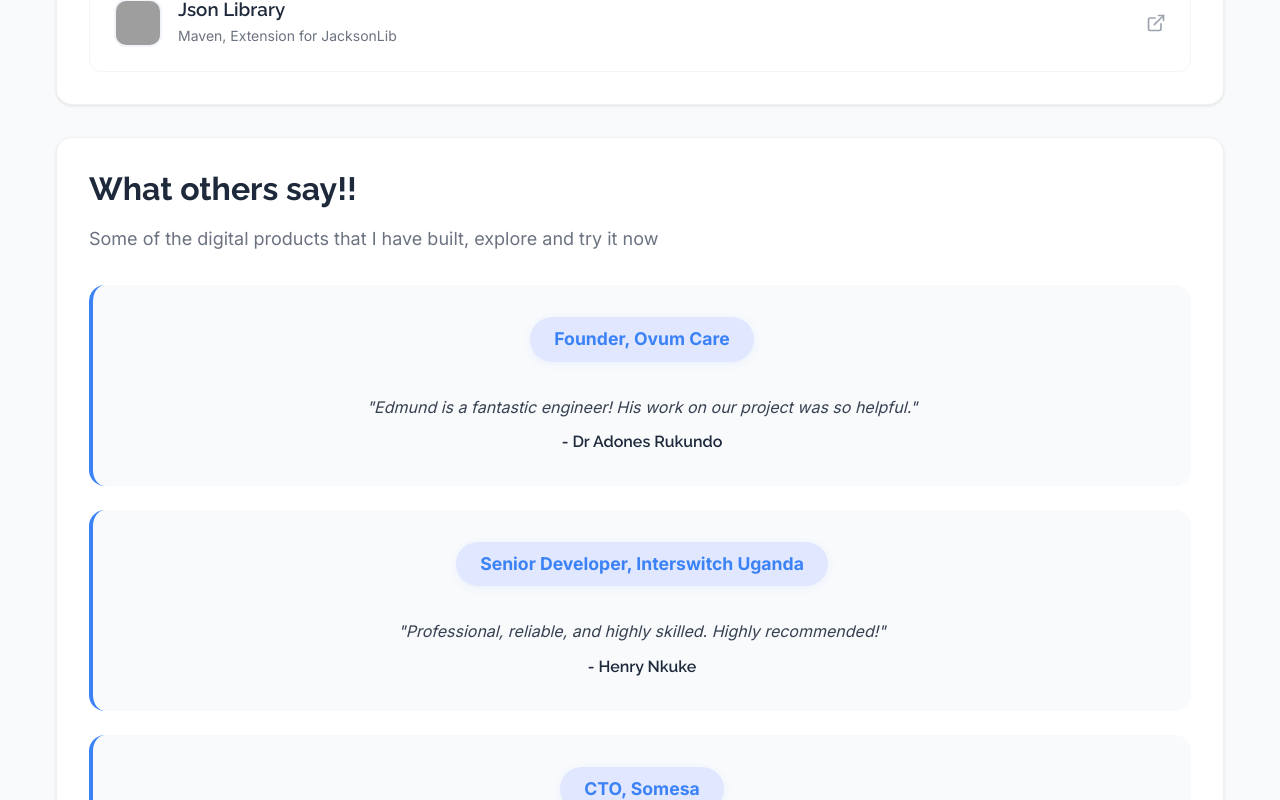
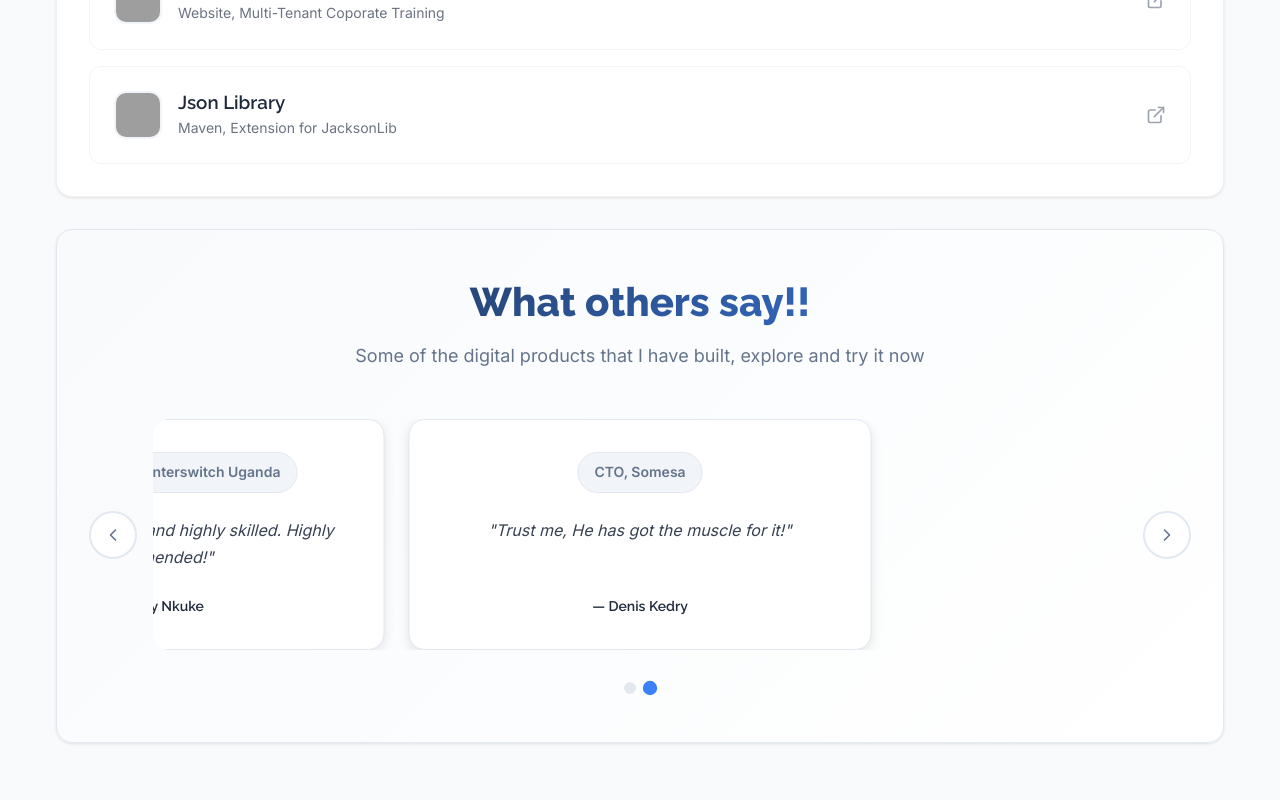
Before and after one commit to Edmundtutu/Portfolio, a React (Vite) app: page / in a window 1280 px wide. Shown: the part 1740-2540 px from the top of the page. Built offline with nearby package versions, Linux system fonts and the light colour scheme; grey boxes are pictures that could not be loaded.

Commit message:
Improve responsiveness of testimonials and tech stack sections

```diff
--- a/src/components/TechStackCarousel.tsx
+++ b/src/components/TechStackCarousel.tsx
@@ -79,6 +79,7 @@ const TechStackCarousel: React.FC<TechStackCarouselProps> = ({ items }) => {
       </div>
 
       <div className="tech-stack-content">
+        <div className="tech-stack-main">
           <div className="carousel-section">
             <Carousel
               items={items}
@@ -138,7 +139,10 @@ const TechStackCarousel: React.FC<TechStackCarouselProps> = ({ items }) => {
                 </div>
               </div>
             )}
+          </div>
+        </div>
 
+        <div className="tech-grid-section">
           <div className="tech-grid">
             {items.map((item) => (
               <div
--- /dev/null
+++ b/src/components/TestimonialCarousel.tsx
@@ -0,0 +1,154 @@
+import React, { useState, useEffect, useRef } from 'react';
+import { ChevronLeft, ChevronRight } from 'lucide-react';
+import { Testimonial } from './types';
+
+interface TestimonialCarouselProps {
+  testimonials: Testimonial[];
+}
+
+const TestimonialCarousel: React.FC<TestimonialCarouselProps> = ({ testimonials }) => {
+  const [currentIndex, setCurrentIndex] = useState(0);
+  const [itemsPerView, setItemsPerView] = useState(1);
+  const [isAutoPlaying, setIsAutoPlaying] = useState(true);
+  const carouselRef = useRef<HTMLDivElement>(null);
+  const autoPlayRef = useRef<NodeJS.Timeout>();
+
+  // Calculate items per view based on screen size
+  useEffect(() => {
+    const updateItemsPerView = () => {
+      const width = window.innerWidth;
+      if (width >= 1400) {
+        setItemsPerView(3);
+      } else if (width >= 1024) {
+        setItemsPerView(2);
+      } else if (width >= 640) {
+        setItemsPerView(1);
+      } else {
+        setItemsPerView(1);
+      }
+    };
+
+    updateItemsPerView();
+    window.addEventListener('resize', updateItemsPerView);
+    return () => window.removeEventListener('resize', updateItemsPerView);
+  }, []);
+
+  // Auto-play functionality
+  useEffect(() => {
+    if (isAutoPlaying && testimonials.length > itemsPerView) {
+      autoPlayRef.current = setInterval(() => {
+        setCurrentIndex((prevIndex) => {
+          const maxIndex = testimonials.length - itemsPerView;
+          return prevIndex >= maxIndex ? 0 : prevIndex + 1;
+        });
+      }, 4000);
+    }
+
+    return () => {
+      if (autoPlayRef.current) {
+        clearInterval(autoPlayRef.current);
+      }
+    };
+  }, [isAutoPlaying, testimonials.length, itemsPerView]);
+
+  const goToPrevious = () => {
+    setIsAutoPlaying(false);
+    setCurrentIndex((prevIndex) => {
+      const maxIndex = testimonials.length - itemsPerView;
+      return prevIndex <= 0 ? maxIndex : prevIndex - 1;
+    });
+    setTimeout(() => setIsAutoPlaying(true), 5000);
+  };
+
+  const goToNext = () => {
+    setIsAutoPlaying(false);
+    setCurrentIndex((prevIndex) => {
+      const maxIndex = testimonials.length - itemsPerView;
+      return prevIndex >= maxIndex ? 0 : prevIndex + 1;
+    });
+    setTimeout(() => setIsAutoPlaying(true), 5000);
+  };
+
+  const goToSlide = (index: number) => {
+    setIsAutoPlaying(false);
+    setCurrentIndex(index);
+    setTimeout(() => setIsAutoPlaying(true), 5000);
+  };
+
+  const maxIndex = testimonials.length - itemsPerView;
+  const canShowControls = testimonials.length > itemsPerView;
+
+  return (
+    <div className="testimonial-carousel-container">
+      <div className="testimonial-carousel-wrapper">
+        {canShowControls && (
+          <button
+            className="testimonial-nav-button testimonial-nav-prev"
+            onClick={goToPrevious}
+            aria-label="Previous testimonials"
+          >
+            <ChevronLeft size={20} />
+          </button>
+        )}
+
+        <div
+          ref={carouselRef}
+          className="testimonial-carousel"
+          onMouseEnter={() => setIsAutoPlaying(false)}
+          onMouseLeave={() => setIsAutoPlaying(true)}
+        >
+          <div
+            className="testimonial-carousel-track"
+            style={{
+              transform: `translateX(-${currentIndex * (100 / itemsPerView)}%)`,
+              width: `${(testimonials.length / itemsPerView) * 100}%`
+            }}
+          >
+            {testimonials.map((testimonial, index) => (
+              <div
+                key={index}
+                className="testimonial-carousel-item"
+                style={{ width: `${100 / testimonials.length}%` }}
+              >
+                <div className="testimonial-card">
+                  <div className="testimonial-role-badge">
+                    {testimonial.role}
+                  </div>
+                  <div className="testimonial-content">
+                    <p className="testimonial-feedback">"{testimonial.feedback}"</p>
+                    <span className="testimonial-name">— {testimonial.name}</span>
+                  </div>
+                </div>
+              </div>
+            ))}
+          </div>
+        </div>
+
+        {canShowControls && (
+          <button
+            className="testimonial-nav-button testimonial-nav-next"
+            onClick={goToNext}
+            aria-label="Next testimonials"
+          >
+            <ChevronRight size={20} />
+          </button>
+        )}
+      </div>
+
+      {canShowControls && (
+        <div className="testimonial-indicators">
+          {Array.from({ length: maxIndex + 1 }).map((_, index) => (
+            <button
+              key={index}
+              className={`testimonial-indicator ${index === currentIndex ? 'active' : ''}`}
+              onClick={() => goToSlide(index)}
+              aria-label={`Go to testimonial group ${index + 1}`}
+            />
+          ))}
+        </div>
+      )}
+    </div>
+  );
+};
+
+export default TestimonialCarousel;
--- a/src/components/Testimonials.tsx
+++ b/src/components/Testimonials.tsx
@@ -1,4 +1,5 @@
 import React from 'react';
+import TestimonialCarousel from './TestimonialCarousel';
 import { Testimonial } from './types';
 
 type TestimonialsProps = {
@@ -6,22 +7,14 @@ type TestimonialsProps = {
 };
 
 const Testimonials: React.FC<TestimonialsProps> = ({ testimonials }) => (
-  <section className="card">
-    <h2 className="section-title">What others say!!</h2>
-    <p className="section-description">
-      Some of the digital products that I have built, explore and try it now
-    </p>
-    <div className="testimonial-list">
-      {testimonials.map((t, idx) => (
-        <div key={idx} className="testimonial-item">
-          <div className="testimonial-role">{t.role}</div>
-          <div className="testimonial-content">
-            <p className="testimonial-feedback">"{t.feedback}"</p>
-            <span className="testimonial-name">- {t.name}</span>
-          </div>
-        </div>
-      ))}
+  <section className="card testimonials-section">
+    <div className="testimonials-header">
+      <h2 className="section-title">What others say!!</h2>
+      <p className="section-description">
+        Some of the digital products that I have built, explore and try it now
+      </p>
     </div>
+    <TestimonialCarousel testimonials={testimonials} />
   </section>
 );
 
--- a/src/index.css
+++ b/src/index.css
@@ -549,9 +549,15 @@ main {
 }
 
 .tech-stack-content {
+  display: flex;
+  flex-direction: column;
+  gap: 3rem;
+}
+
+.tech-stack-main {
   display: grid;
   grid-template-columns: 1fr 1fr;
-  gap: 4rem;
+  gap: 3rem;
   align-items: start;
   min-height: 500px;
 }
@@ -692,18 +698,23 @@ main {
   transition: width 0.5s ease;
 }
 
-/* Tech Grid */
+/* Tech Grid Section - Now spans full width below main content */
+.tech-grid-section {
+  width: 100%;
+}
+
 .tech-grid {
   display: grid;
-  grid-template-columns: repeat(auto-fit, minmax(120px, 1fr));
-  gap: 1rem;
+  grid-template-columns: repeat(auto-fit, minmax(140px, 1fr));
+  gap: 1.5rem;
+  max-width: 100%;
 }
 
 .tech-grid-item {
   display: flex;
   flex-direction: column;
   align-items: center;
-  padding: 1rem;
+  padding: 1.5rem 1rem;
   background: white;
   border-radius: 12px;
   border: 2px solid #f1f5f9;
@@ -727,7 +738,7 @@ main {
 
 .grid-item-icon {
   color: #64748b;
-  margin-bottom: 0.5rem;
+  margin-bottom: 0.75rem;
   transition: color 0.2s ease;
 }
 
@@ -740,7 +751,7 @@ main {
   font-weight: 600;
   color: #374151;
   text-align: center;
-  margin-bottom: 0.5rem;
+  margin-bottom: 0.75rem;
 }
 
 .grid-item-level {
@@ -748,6 +759,177 @@ main {
   height: 3px;
   border-radius: 2px;
   opacity: 0.7;
+}
+
+/* Testimonials Section */
+.testimonials-section {
+  padding: 3rem 2rem;
+  background: linear-gradient(135deg, #f8fafc 0%, #ffffff 100%);
+  border: 1px solid #e2e8f0;
+}
+
+.testimonials-header {
+  text-align: center;
+  margin-bottom: 3rem;
+}
+
+.testimonials-header .section-title {
+  font-size: 2.5rem;
+  font-weight: 800;
+  font-family: 'Raleway', sans-serif;
+  background: linear-gradient(135deg, #1e293b, #3b82f6);
+  -webkit-background-clip: text;
+  -webkit-text-fill-color: transparent;
+  background-clip: text;
+  margin-bottom: 1rem;
+}
+
+.testimonials-header .section-description {
+  font-size: 1.125rem;
+  color: #64748b;
+  max-width: 600px;
+  margin: 0 auto;
+}
+
+/* Testimonial Carousel */
+.testimonial-carousel-container {
+  position: relative;
+  width: 100%;
+}
+
+.testimonial-carousel-wrapper {
+  position: relative;
+  display: flex;
+  align-items: center;
+  gap: 1rem;
+}
+
+.testimonial-carousel {
+  flex: 1;
+  overflow: hidden;
+  border-radius: 1rem;
+}
+
+.testimonial-carousel-track {
+  display: flex;
+  transition: transform 0.5s cubic-bezier(0.25, 0.46, 0.45, 0.94);
+}
+
+.testimonial-carousel-item {
+  flex-shrink: 0;
+  padding: 0 0.75rem;
+}
+
+.testimonial-card {
+  background: white;
+  border-radius: 1rem;
+  padding: 2rem;
+  box-shadow: 0 4px 12px rgba(0, 0, 0, 0.1);
+  border: 1px solid #e2e8f0;
+  height: 100%;
+  display: flex;
+  flex-direction: column;
+  transition: all 0.3s ease;
+}
+
+.testimonial-card:hover {
+  transform: translateY(-4px);
+  box-shadow: 0 8px 24px rgba(0, 0, 0, 0.15);
+}
+
+.testimonial-role-badge {
+  display: inline-flex;
+  align-items: center;
+  justify-content: center;
+  font-size: 0.875rem;
+  font-weight: 600;
+  color: #64748b;
+  background: #f1f5f9;
+  border-radius: 20px;
+  padding: 0.5rem 1rem;
+  margin: 0 auto 1.5rem auto;
+  text-align: center;
+  border: 1px solid #e2e8f0;
+  max-width: fit-content;
+}
+
+.testimonial-content {
+  flex: 1;
+  display: flex;
+  flex-direction: column;
+  text-align: center;
+}
+
+.testimonial-feedback {
+  font-style: italic;
+  color: #374151;
+  margin-bottom: 1.5rem;
+  line-height: 1.7;
+  font-size: 1rem;
+  flex: 1;
+}
+
+.testimonial-name {
+  font-weight: 600;
+  font-family: 'Raleway', sans-serif;
+  color: #1e293b;
+  font-size: 0.875rem;
+}
+
+/* Navigation Buttons */
+.testimonial-nav-button {
+  display: flex;
+  align-items: center;
+  justify-content: center;
+  width: 48px;
+  height: 48px;
+  background: white;
+  border: 2px solid #e2e8f0;
+  border-radius: 50%;
+  color: #64748b;
+  cursor: pointer;
+  transition: all 0.2s ease;
+  flex-shrink: 0;
+}
+
+.testimonial-nav-button:hover {
+  background: #3b82f6;
+  border-color: #3b82f6;
+  color: white;
+  transform: scale(1.05);
+}
+
+.testimonial-nav-button:disabled {
+  opacity: 0.5;
+  cursor: not-allowed;
+  transform: none;
+}
+
+/* Indicators */
+.testimonial-indicators {
+  display: flex;
+  justify-content: center;
+  gap: 0.5rem;
+  margin-top: 2rem;
+}
+
+.testimonial-indicator {
+  width: 12px;
+  height: 12px;
+  border-radius: 50%;
+  border: none;
+  background: #e2e8f0;
+  cursor: pointer;
+  transition: all 0.2s ease;
+}
+
+.testimonial-indicator.active {
+  background: #3b82f6;
+  transform: scale(1.2);
+}
+
+.testimonial-indicator:hover {
+  background: #64748b;
 }
 
 /* Works section */
@@ -816,85 +998,27 @@ main {
   font-size: 0.875rem;
 }
 
-/* Testimonials */
-.testimonial-list {
-  display: flex;
-  flex-direction: column;
-  gap: 1.5rem;
+/* Responsive design */
+@media (max-width: 1400px) {
+  .tech-grid {
+    grid-template-columns: repeat(auto-fit, minmax(120px, 1fr));
+    gap: 1.25rem;
+  }
+
+  .tech-grid-item {
+    padding: 1.25rem 0.75rem;
+  }
 }
 
-.testimonial-item {
-  display: flex;
-  gap: 1rem;
-  padding: 2rem;
-  background: #f8fafc;
-  border-radius: 16px;
-  border-left: 4px solid #3b82f6;
-  transition: all 0.2s ease;
-}
+@media (max-width: 1024px) {
+  .tech-stack-main {
+    grid-template-columns: 1fr;
+    gap: 2rem;
+    min-height: auto;
+  }
 
-.testimonial-item:hover {
-  transform: translateY(-2px);
-  box-shadow: 0 8px 16px rgba(0, 0, 0, 0.1);
-}
-
-.testimonial-avatar {
-  width: 48px;
-  height: 48px;
-  border-radius: 50%;
-  object-fit: cover;
-  flex-shrink: 0;
-  border: 2px solid white;
-}
-/* Add this to your CSS file */
-/* Center the role/title and style it */
-.testimonial-role {
-  display: flex;
-  align-items: center;
-  justify-content: center;
-  font-size: 1.1rem;
-  font-weight: 700;
-  color: #3b82f6;
-  background: #e0e7ff;
-  border-radius: 50px;
-  padding: 0.5rem 1.5rem;
-  margin: 0 auto 1rem auto;
-  text-align: center;
-  min-width: 120px;
-  max-width: 80%;
-  box-shadow: 0 2px 8px rgba(59,130,246,0.07);
-}
-
-.testimonial-item {
-  flex-direction: column;
-  align-items: center;
-  text-align: center;
-}
-
-.testimonial-content {
-  flex: 1;
-}
-
-.testimonial-feedback {
-  font-style: italic;
-  color: #374151;
-  margin-bottom: 0.5rem;
-  line-height: 1.7;
-  font-size: 1rem;
-}
-
-.testimonial-name {
-  font-weight: 600;
-  font-family: 'Raleway', sans-serif;
-  color: #1e293b;
-}
-
-/* Responsive design */
-@media (max-width: 1024px) {
   .tech-stack-content {
-    grid-template-columns: 1fr;
-    gap: 3rem;
-    min-height: auto;
+    gap: 2rem;
   }
 
   .carousel-section {
@@ -904,6 +1028,23 @@ main {
   .tech-carousel--horizontal,
   .tech-carousel--vertical {
     height: 100%;
+  }
+
+  .tech-grid {
+    grid-template-columns: repeat(auto-fit, minmax(100px, 1fr));
+    gap: 1rem;
+  }
+
+  .tech-grid-item {
+    padding: 1rem 0.75rem;
+  }
+
+  .testimonial-nav-button {
+    display: none;
+  }
+
+  .testimonial-carousel-wrapper {
+    gap: 0;
   }
 
   .form-row {
@@ -949,11 +1090,13 @@ main {
     font-size: 2rem;
   }
 
-  .tech-stack-section {
+  .tech-stack-section,
+  .testimonials-section {
     padding: 2rem 1rem;
   }
 
-  .tech-stack-header .section-title {
+  .tech-stack-header .section-title,
+  .testimonials-header .section-title {
     font-size: 2rem;
   }
 
@@ -966,7 +1109,8 @@ main {
     padding: 1rem;
   }
 
-  .selected-tech-card {
+  .selected-tech-card,
+  .testimonial-card {
     padding: 1.5rem;
   }
 
@@ -982,18 +1126,16 @@ main {
   }
 
   .tech-grid {
-    grid-template-columns: repeat(auto-fit, minmax(100px, 1fr));
+    grid-template-columns: repeat(auto-fit, minmax(90px, 1fr));
     gap: 0.75rem;
   }
 
   .tech-grid-item {
-    padding: 0.75rem;
+    padding: 0.75rem 0.5rem;
   }
 
-  .testimonial-item {
-    flex-direction: column;
-    text-align: center;
-    padding: 1.5rem;
+  .testimonial-carousel-item {
+    padding: 0 0.5rem;
   }
 
   .modal-container {
@@ -1015,6 +1157,20 @@ main {
   .social-link {
     width: 40px;
     height: 40px;
+  }
+}
+
+@media (max-width: 480px) {
+  .testimonial-carousel-item {
+    padding: 0 0.25rem;
+  }
+
+  .testimonial-card {
+    padding: 1.25rem;
+  }
+
+  .tech-grid {
+    grid-template-columns: repeat(auto-fit, minmax(80px, 1fr));
   }
 }
 
@@ -1102,12 +1258,14 @@ main {
     color: #cbd5e1;
   }
 
-  .tech-stack-section {
+  .tech-stack-section,
+  .testimonials-section {
     background: linear-gradient(135deg, #1e293b 0%, #334155 100%);
     border-color: #475569;
   }
 
-  .tech-stack-header .section-title {
+  .tech-stack-header .section-title,
+  .testimonials-header .section-title {
     background: linear-gradient(135deg, #f1f5f9, #60a5fa);
     -webkit-background-clip: text;
     -webkit-text-fill-color: transparent;
@@ -1119,7 +1277,8 @@ main {
     background: radial-gradient(circle at center, rgba(96, 165, 250, 0.1) 0%, transparent 70%);
   }
 
-  .selected-tech-card {
+  .selected-tech-card,
+  .testimonial-card {
     background: #334155;
     border-color: #475569;
   }
@@ -1172,9 +1331,10 @@ main {
     color: #cbd5e1;
   }
 
-  .testimonial-item {
-    background: #334155;
-    border-left-color: #60a5fa;
+  .testimonial-role-badge {
+    background: #475569;
+    color: #94a3b8;
+    border-color: #64748b;
   }
 
   .testimonial-feedback {
@@ -1183,6 +1343,30 @@ main {
 
   .testimonial-name {
     color: #f1f5f9;
+  }
+
+  .testimonial-nav-button {
+    background: #334155;
+    border-color: #475569;
+    color: #94a3b8;
+  }
+
+  .testimonial-nav-button:hover {
+    background: #60a5fa;
+    border-color: #60a5fa;
+    color: white;
+  }
+
+  .testimonial-indicator {
+    background: #475569;
+  }
+
+  .testimonial-indicator.active {
+    background: #60a5fa;
+  }
+
+  .testimonial-indicator:hover {
+    background: #64748b;
   }
 
   .role, .section-description {
```
Lines whose indentation alone changed are shown as unchanged.
